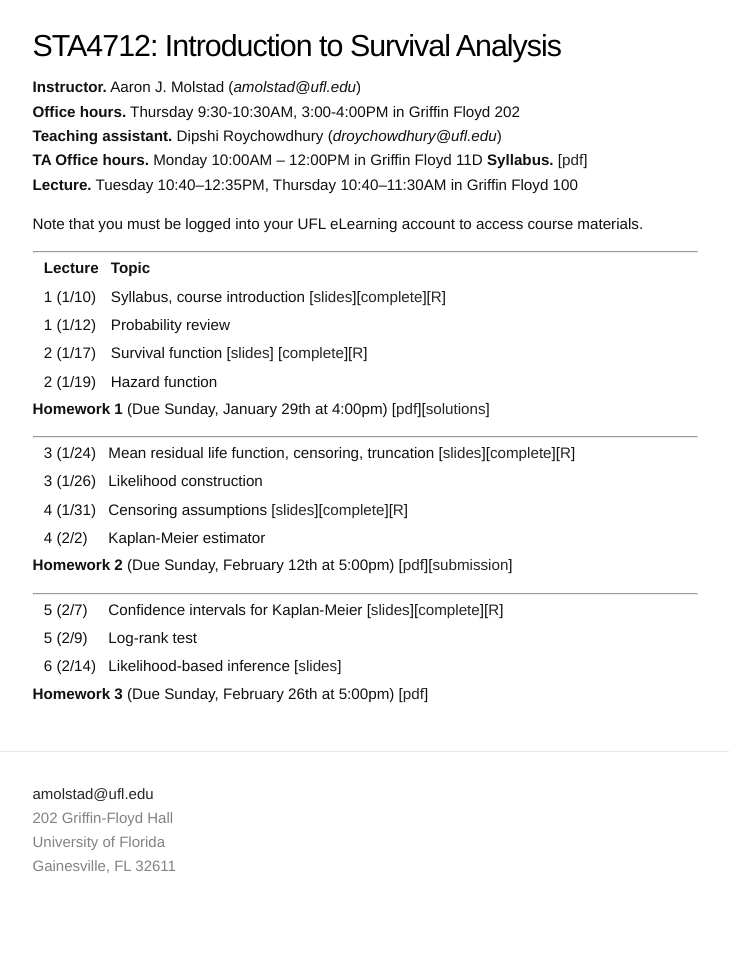
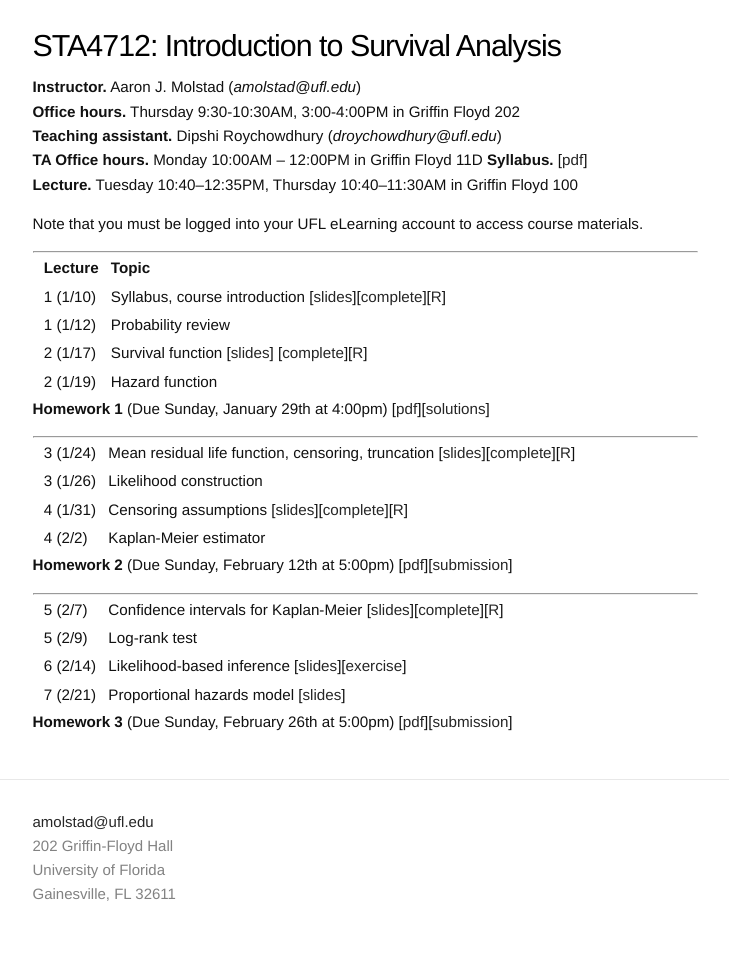
Before and after one commit to ajmolstad/ajmolstad.github.io, a Jekyll site: the page built from S23_STA4712.md, in a window 1280 px wide. Shown: the whole page, without its empty margins (275-1004 px from the left). Built offline with Jekyll 4.4.1, drawn with Linux system fonts in a browser that asks for light colours; before the commit the page ends 938 px from its top, so only the background shows below that.

Commit message:
Update S23_STA4712.md

```diff
--- a/S23_STA4712.md
+++ b/S23_STA4712.md
@@ -39,6 +39,7 @@ Note that you must be logged into your UFL eLearning account to access course ma
 
 || 5 (2/7) || Confidence intervals for Kaplan-Meier [[slides](https://ufl.instructure.com/files/75877320/download?download_frd=1)][[complete](https://ufl.instructure.com/files/75993869/download?download_frd=1)][[R](https://ufl.instructure.com/files/75993871/download?download_frd=1)] ||
 || 5 (2/9) || Log-rank test  ||
-|| 6 (2/14) || Likelihood-based inference [[slides](https://ufl.instructure.com/files/76056186/download?download_frd=1)] ||
+|| 6 (2/14) || Likelihood-based inference [[slides](https://ufl.instructure.com/files/76056186/download?download_frd=1)][[exercise](https://ufl.instructure.com/files/76245329/download?download_frd=1)] ||
+|| 7 (2/21) || Proportional hazards model [[slides](https://ufl.instructure.com/files/76245281/download?download_frd=1)]
 
-**Homework 3** (Due Sunday, February 26th at 5:00pm) [[pdf](https://ufl.instructure.com/files/76064586/download?download_frd=1)]
+**Homework 3** (Due Sunday, February 26th at 5:00pm) [[pdf](https://ufl.instructure.com/files/76064586/download?download_frd=1)][[submission](https://ufl.instructure.com/courses/473413/assignments/5586344)]
```
